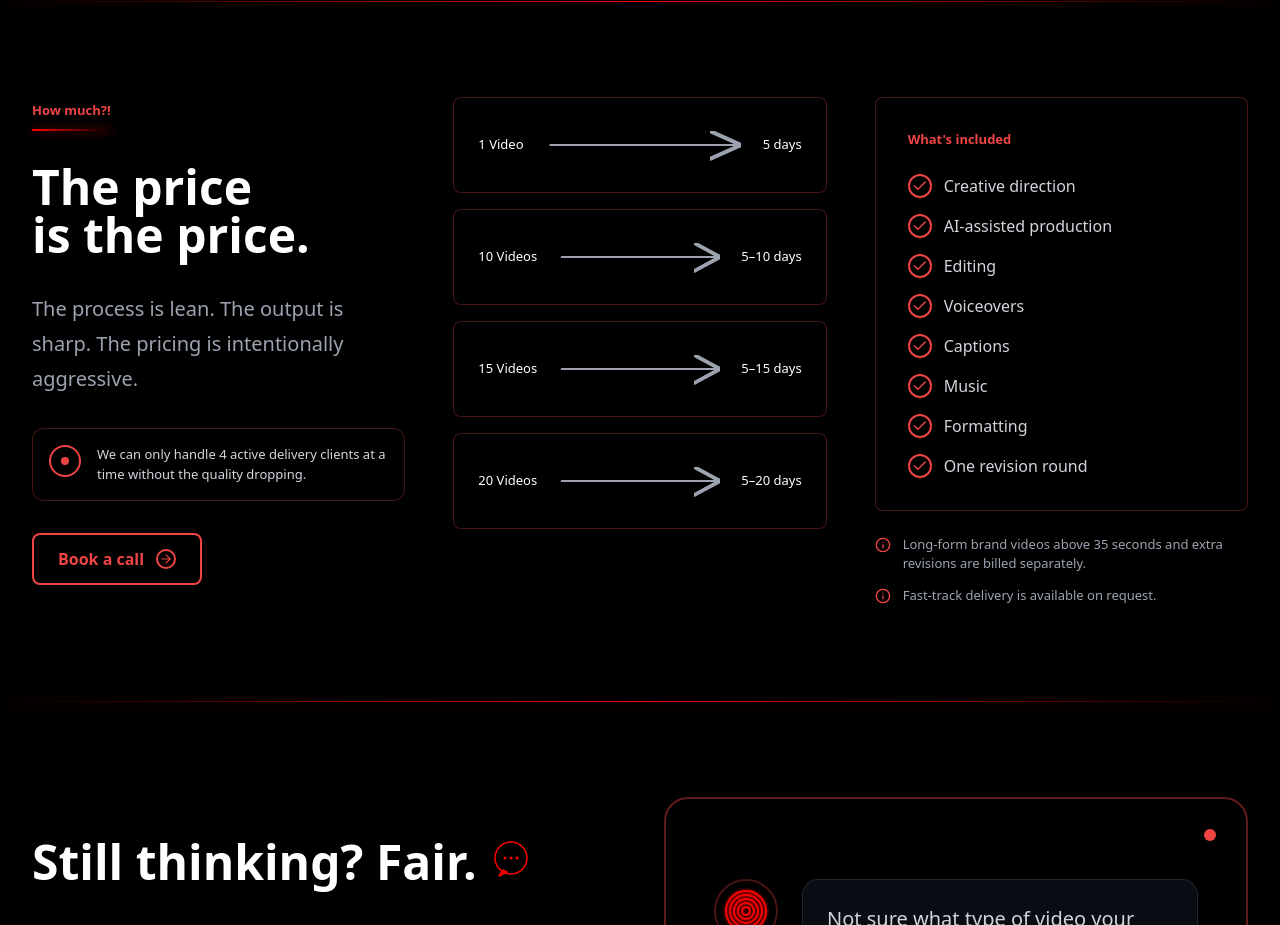
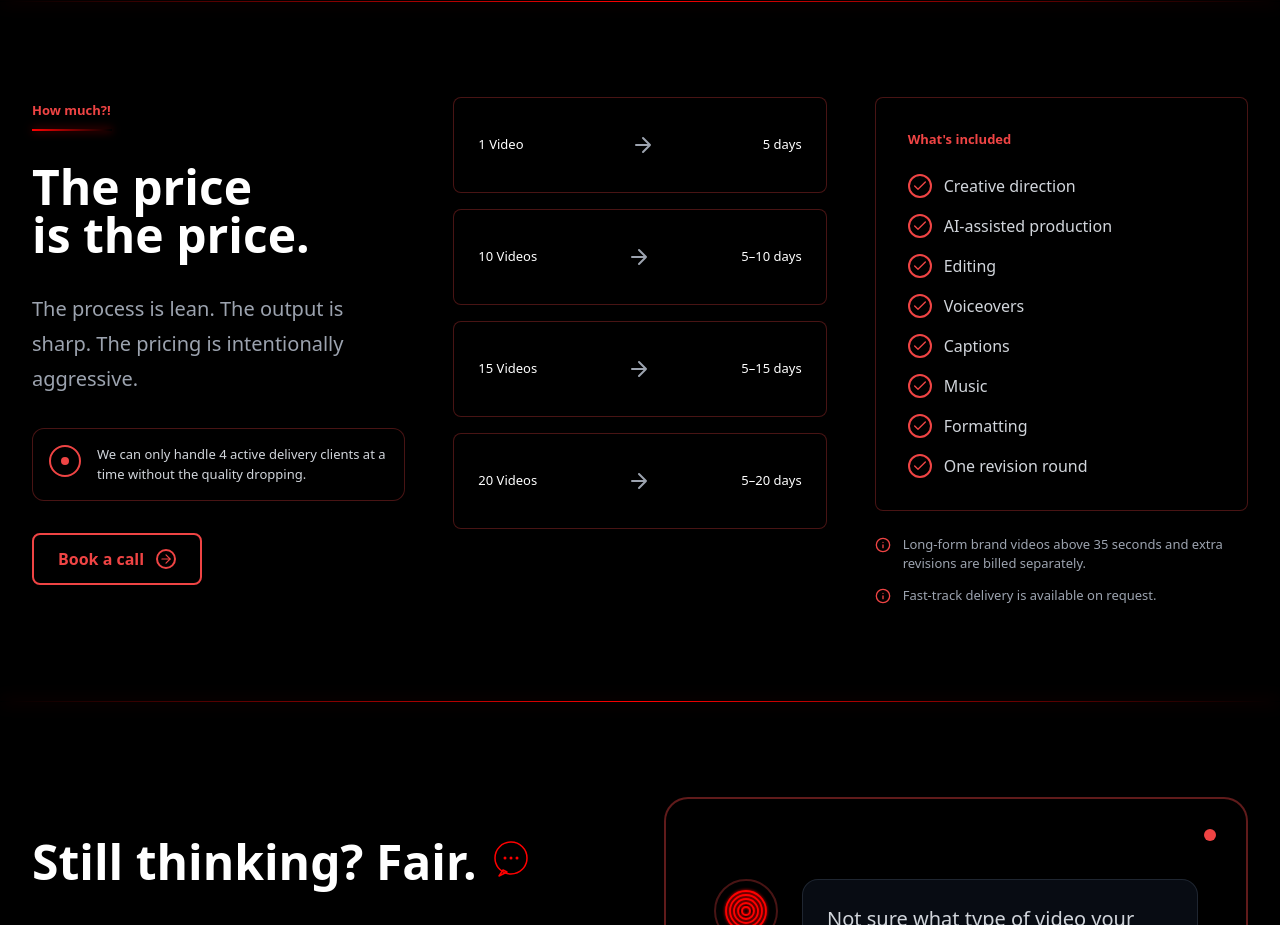
Before and after one commit to Ag-Mitali/spiral-up, a Next.js app: page / in a window 1280 px wide. Shown: the part 3960-4885 px from the top of the page. Built offline with nearby package versions, Linux system fonts and the light colour scheme.

Commit message:
Simplify PricingDuplicate arrows - remove complex SVG that breaks Vercel

```diff
--- a/components/sections/PricingDuplicate.tsx
+++ b/components/sections/PricingDuplicate.tsx
@@ -135,13 +135,8 @@ export default function PricingDuplicate() {
                 <div className="flex items-center justify-between gap-4 w-full">
                   <p className="text-white text-sm whitespace-nowrap flex-shrink-0">{tier.videos}</p>
                   <div className="flex-grow flex items-center justify-center">
-                    <svg width="100%" height="40" viewBox="0 0 200 40" fill="none" xmlns="http://www.w3.org/2000/svg" className="flex-grow min-w-0" preserveAspectRatio="none" style={{ maxHeight: '40px' }}>
-                      <defs>
-                        <marker id={`arrowhead-grey-${index}`} markerWidth="15" markerHeight="15" refX="13" refY="7" orient="auto">
-                          <polyline points="0,0 15,7 0,14" fill="none" stroke="#9CA3AF" strokeWidth="2" strokeLinecap="round" strokeLinejoin="round"/>
-                        </marker>
-                      </defs>
-                      <line x1="10" y1="20" x2="190" y2="20" stroke="#9CA3AF" strokeWidth="2" strokeLinecap="round" markerEnd={`url(#arrowhead-grey-${index})`} />
+                    <svg width="24" height="24" viewBox="0 0 24 24" fill="none" xmlns="http://www.w3.org/2000/svg" className="flex-shrink-0">
+                      <path d="M5 12H19M19 12L12 5M19 12L12 19" stroke="#9CA3AF" strokeWidth="2" strokeLinecap="round" strokeLinejoin="round"/>
                     </svg>
                   </div>
                   <p className="text-white text-sm whitespace-nowrap flex-shrink-0">{tier.duration}</p>
```
